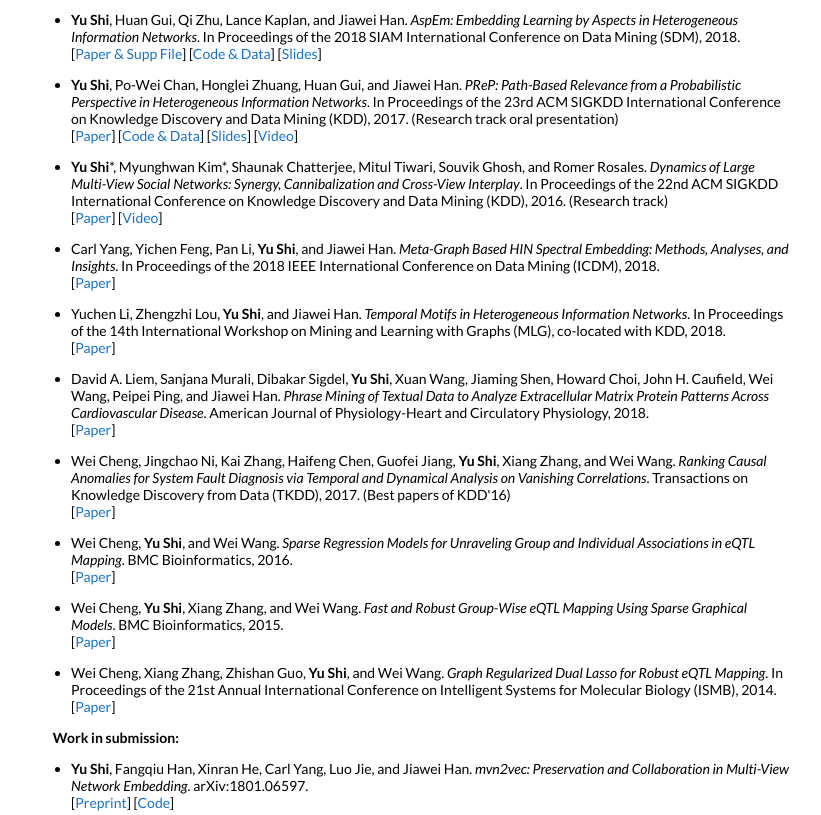
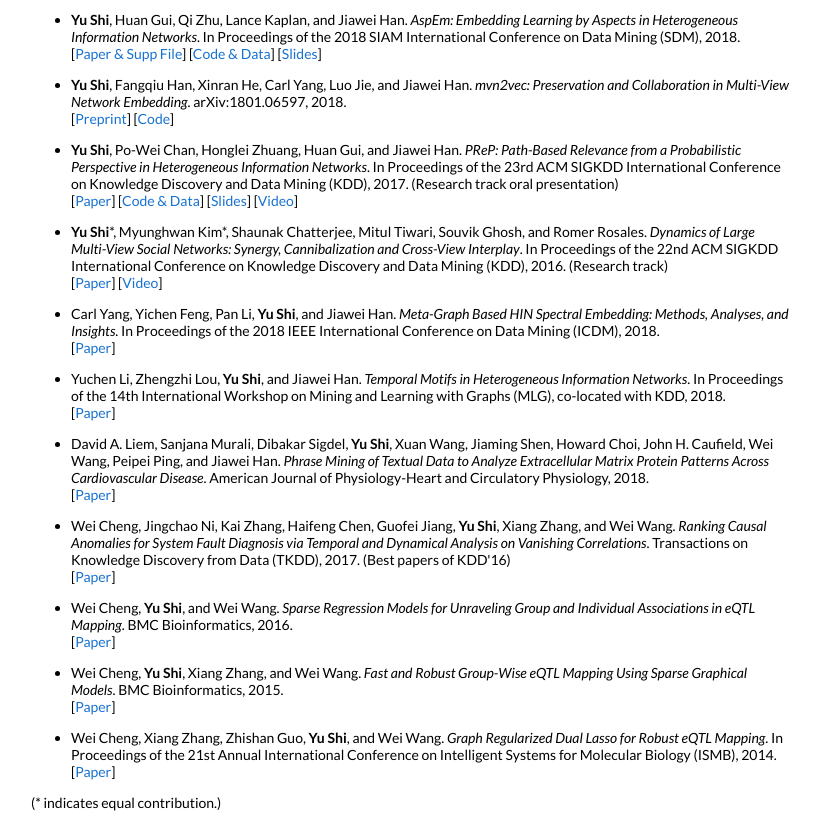
Before and after one commit to yu-shi-homepage/yu-shi-homepage.github.io, a plain HTML site: page index.html in a window 1280 px wide. Shown: the part 578-1393 px from the top of the page, without its empty margins (229-1050 px from the left). Drawn offline with Linux system fonts and the light colour scheme.

Commit message:
Add files via upload

```diff
--- a/index.html
+++ b/index.html
@@ -123,6 +123,12 @@
           </ul>
           <ul>
             <li>
+            <b>Yu Shi</b>, Fangqiu Han, Xinran He, Carl Yang, Luo Jie, and Jiawei Han. <i>mvn2vec: Preservation and Collaboration in Multi-View Network Embedding</i>. arXiv:1801.06597, 2018.
+            </li>
+            [<a href="https://arxiv.org/abs/1801.06597">Preprint</a>] [<a href="mvn2vec.zip">Code</a>]
+          </ul>
+          <ul>
+            <li>
             <b>Yu Shi</b>, Po-Wei Chan, Honglei Zhuang, Huan Gui, and Jiawei Han. <i>PReP: Path-Based Relevance from a Probabilistic Perspective in Heterogeneous Information Networks</i>. In Proceedings of the 23rd ACM SIGKDD International Conference on Knowledge Discovery and Data Mining (KDD), 2017. (Research track oral presentation)
             </li>
             [<a href="kdd17.pdf">Paper</a>] [<a href="https://github.com/ysyushi/prep">Code & Data</a>] [<a href="kdd17_slides.pdf">Slides</a>] [<a href="https://www.youtube.com/watch?v=fiiLInTgDzo">Video</a>]
@@ -176,15 +182,6 @@
             [<a href="ismb14.pdf">Paper</a>]
           </ul>
 
-          &nbsp; &nbsp; &nbsp; &nbsp; <b>Work in submission:</b>
-
-          <ul>
-            <li>
-            <b>Yu Shi</b>, Fangqiu Han, Xinran He, Carl Yang, Luo Jie, and Jiawei Han. <i>mvn2vec: Preservation and Collaboration in Multi-View Network Embedding</i>. arXiv:1801.06597.
-            </li>
-            [<a href="https://arxiv.org/abs/1801.06597">Preprint</a>] [<a href="mvn2vec.zip">Code</a>]
-          </ul>
-
 
           (* indicates equal contribution.)
         </td>
```
